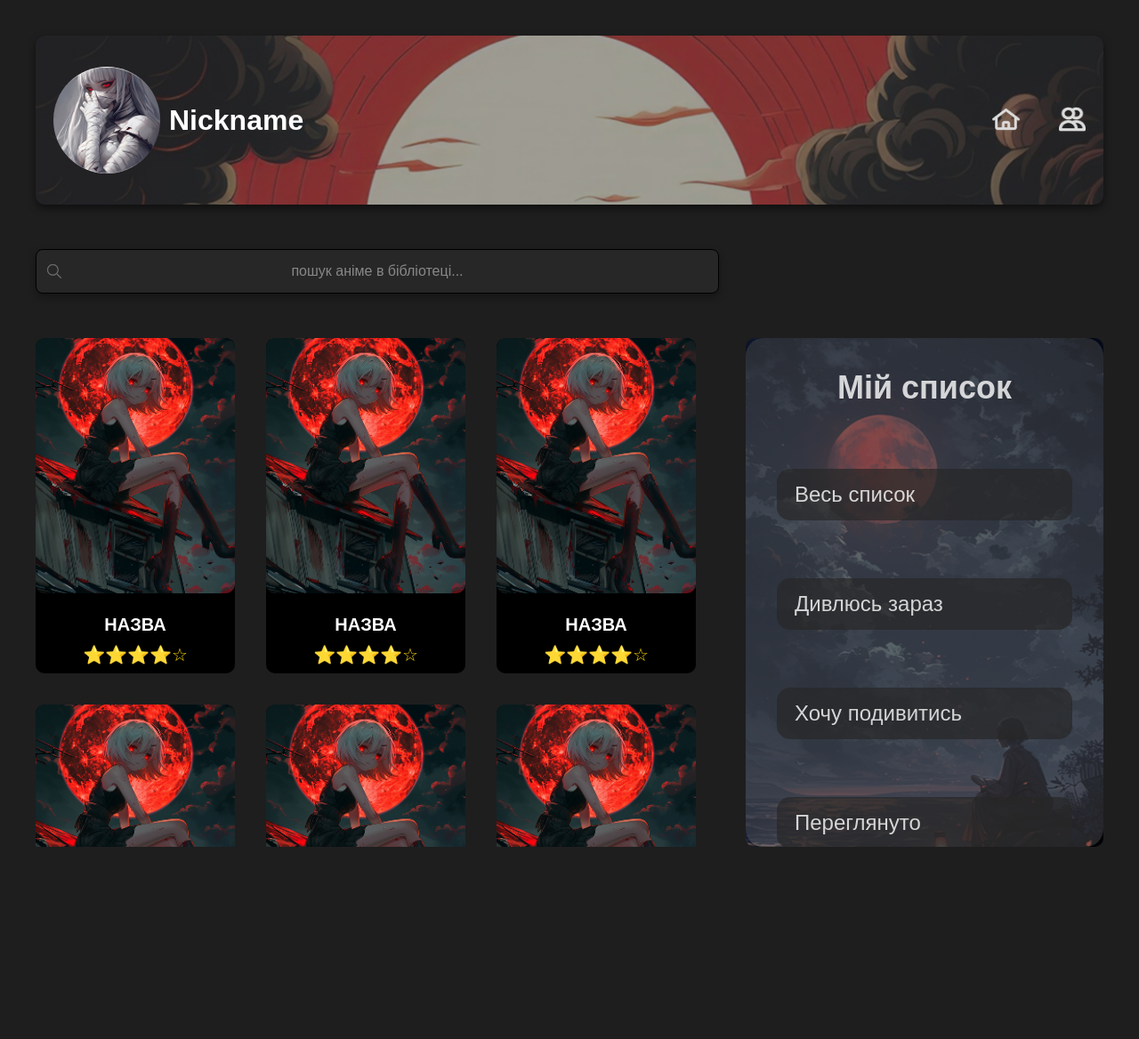
After one commit to ArturVyklynets/animetracker, a Flask app: page /userpage in a window 1280 px wide. The commit adds this page. Shown: the top 1168 px of the page at 89% size. Run offline with Flask 3, Linux system fonts and the light colour scheme.

Commit message:
Add userPage

```diff
--- a/app/config.py
+++ b/app/config.py
@@ -9,4 +9,4 @@ class Config:
     SQLALCHEMY_DATABASE_URI = uri
     SQLALCHEMY_TRACK_MODIFICATIONS = False
     DB_ENABLED = bool(uri)
-    DB_ENABLED = False
+    # DB_ENABLED = False
--- a/app/routes.py
+++ b/app/routes.py
@@ -1,6 +1,8 @@
+import requests
 from flask import Blueprint, render_template
 from flask import redirect, url_for
 from .config import Config
+
 
 main = Blueprint("main", __name__)
 
@@ -34,3 +36,47 @@ def test_db():
 @main.route('/404')
 def page_not_found():
     return render_template('404.html'), 404
+
+@main.route('/userpage')
+def get_user_page():
+    return render_template('userPage.html')
+
+@main.route('/category/<slug>')
+def category_anime(slug):
+    if Config.DB_ENABLED:
+        category = Category.query.filter_by(slug=slug).first_or_404()
+        genre_name = category.slug
+    else:
+        category = next((c for c in fake_categories if c["slug"] == slug), None)
+        if not category:
+            return redirect(url_for('main.page_not_found'))
+        genre_name = category["name"]
+
+    query = """
+    query ($genre: String) {
+      Page(perPage: 10) {
+        media(genre_in: [$genre], type: ANIME) {
+          id
+          title {
+            romaji
+          }
+          coverImage {
+            large
+          }
+          averageScore
+        }
+      }
+    }
+    """
+
+    variables = {"genre": genre_name}
+    print("Genre sent to AniList:", genre_name)
+    response = requests.post("https://graphql.anilist.co", json={"query": query, "variables": variables})
+
+    if response.status_code != 200:
+        return render_template('error.html', message="Помилка при запиті до API")
+
+    anime_list = response.json()["data"]["Page"]["media"]
+    print("Отримано:", anime_list)
+
+    return render_template('category_anime.html', category=category, anime_list=anime_list)
--- /dev/null
+++ b/app/static/css/userPage.css
@@ -0,0 +1,397 @@
+* {
+  box-sizing: border-box;
+  margin: 0;
+  padding: 0;
+  font-family: sans-serif;
+}
+
+body {
+  background-color: #1e1e1e;
+  color: white;
+}
+
+.container {
+  padding: 20px;
+  margin: 0 auto;
+  max-width: 1780px;
+}
+
+.header {
+  display: flex;
+  justify-content: space-between;
+  align-items: center;
+  background: url('/static/images/freepik__expand.png') no-repeat center/cover;
+  padding: 20px;
+  border-radius: 10px;
+  margin-bottom: 20px;
+  height: 354px;
+}
+
+.profile {
+  display: flex;
+  align-items: center;
+  gap: 10px;
+}
+
+.avatar {
+  width: 60px;
+  height: 60px;
+  border-radius: 50%;
+}
+
+.nickname {
+  font-size: 1.5rem;
+  font-weight: bold;
+}
+
+.header-icons {
+  display: flex;
+  gap: 10px;
+  align-items: center;
+}
+
+.icon-btn {
+  background: none;
+  border: none;
+  padding: 5px;
+  cursor: pointer;
+}
+
+.icon-btn img {
+  width: 30px;
+  height: 30px;
+  object-fit: contain;
+}
+
+.search-bar {
+  margin: 20px 0;
+}
+
+.search-bar input {
+  width: 100%;
+  max-width: 768px;
+  padding: 10px;
+  border-radius: 10px;
+  border: none;
+  font-size: 1rem;
+  background-color: rgba(39, 39, 39, 1);
+  color: white;
+  display: block;
+}
+
+.content {
+  display: flex;
+
+}
+
+.anime-grid {
+  display: flex;
+  flex-wrap: wrap;
+  gap: 35px;
+  flex: 1;
+  max-width: 968px;
+}
+
+.anime-card {
+  background: #000000;
+  border-radius: 10px;
+  text-align: center;
+  width: 224px;
+  height: 322px;
+}
+
+.anime-img {
+  width: 100%;
+  height: 230px;
+  border-radius: 10px;
+  object-fit: cover;
+}
+
+.anime-title {
+  font-weight: bold;
+  margin: 10px 0 5px;
+  font-size: 1.2rem;
+}
+
+.stars {
+  color: gold;
+  margin-top: 10px;
+}
+
+.sidebar {
+  width: 412px;
+  height: 572px;
+  background-image: url('foto3.png');
+  background-size: cover;
+  background-position: center;
+  border-radius: 10px;
+  overflow: hidden;
+  flex-shrink: 0;
+}
+
+.sidebar-overlay {
+  width: 100%;
+  height: 100%;
+  background: rgba(61, 61, 61, 0.6);
+  padding: 35px;
+  display: flex;
+  flex-direction: column;
+  justify-content: flex-start;
+  gap: 20px;
+  color: white;
+}
+
+.sidebar h1 {
+  font-size: 1.5rem;
+  margin-bottom: 30px;
+}
+
+.sidebar button {
+  background-color: rgba(39, 39, 39, 0.7);
+  color: white;
+  border: none;
+  padding: 15px;
+  border-radius: 6px;
+  cursor: pointer;
+  text-align: left;
+  font-size: 1rem;
+  width: 100%;
+}
+* {
+  margin: 0;
+  padding: 0;
+  box-sizing: border-box;
+  font-family: 'Poppins', sans-serif;
+}
+
+body {
+  background-color: #1E1E1E;
+  color: white;
+  padding: 20px;
+}
+
+.container {
+  max-width: 1600px;
+  margin: 0 auto;
+}
+
+.header {
+  position: relative;
+  background-image: url('/static/images/freepik__expand.png');
+  background-size: cover;
+  background-position: center;
+  height: 190px;
+  border-radius: 10px;
+  padding: 20px;
+  display: flex;
+  justify-content: space-between;
+  align-items: center;
+  margin-bottom: 20px;
+}
+
+.header::before {
+  content: "";
+  position: absolute;
+  top: 0;
+  left: 0;
+  right: 0;
+  bottom: 0;
+  background-color: rgba(64, 64, 64, 0.5);
+  box-shadow: 0 4px 8px rgba(0, 0, 0, 0.5);
+  border-radius: 10px;
+  z-index: 1;
+}
+
+.header>* {
+  position: relative;
+  z-index: 2;
+}
+
+
+.profile {
+  display: flex;
+  align-items: center;
+  gap: 10px;
+}
+
+.avatar {
+  width: 120px;
+  height: 120px;
+  border-radius: 50%;
+  object-fit: cover;
+}
+
+.nickname {
+  font-size: 32px;
+  font-weight: bold;
+}
+
+.header-icons {
+  display: flex;
+  gap: 35px;
+}
+
+.icon-btn {
+  background: none;
+  border: none;
+  cursor: pointer;
+}
+
+.icon-btn img {
+  width: 39px;
+  height: 28px;
+}
+
+.icon-btn_2 {
+  background: none;
+  border: none;
+  cursor: pointer;
+}
+
+.icon-btn_2 img {
+  width: 30px;
+  height: 28px;
+}
+
+.search-bar {
+  margin-bottom: 50px;
+  margin-top: 50px;
+  width: 1000px;
+}
+
+
+.search-bar input {
+  width: 100%;
+  text-align: center;
+  height: 50px;
+  font-size: 16px;
+  border-radius: 8px;
+  border: 1px solid #000000;
+  box-shadow: 0 4px 8px rgba(0, 0, 0, 0.3);
+  background-color: rgba(39, 39, 39, 1);
+}
+
+.search-bar input::placeholder {
+  color: #888;
+  /* Колір підказки */
+}
+
+.search-bar input {
+  background-image: url('/static/images/Search_Magnifying_Glass.png');
+  background-repeat: no-repeat;
+  background-position: 10px center;
+  background-size: 20px 20px;
+}
+
+
+.content {
+  display: flex;
+  gap: 20px;
+  justify-content: space-between;
+}
+
+/* Anime grid */
+.anime-grid {
+  display: flex;
+  flex-wrap: wrap;
+  gap: 35px;
+  height: 572px;
+  width: 1100px;
+  overflow-y: auto;
+
+}
+
+.anime-grid::-webkit-scrollbar {
+  width: 20px;
+}
+
+.anime-grid::-webkit-scrollbar-track {
+  background: #797878;
+  border-radius: 10px;
+}
+
+.anime-grid::-webkit-scrollbar-thumb {
+  background: #3b3b3b;
+  border-radius: 10px;
+}
+
+
+.anime-card {
+  width: 224px;
+  height: 377px;
+  background: #000000;
+  border-radius: 10px;
+
+}
+
+.anime-img {
+  width: 100%;
+  height: 287px;
+  border-radius: 10px;
+  object-fit: cover;
+  margin-bottom: 10px;
+}
+
+.anime-title {
+
+  font-size: 20px;
+  margin-bottom: 10px;
+  text-align: center;
+}
+
+.stars {
+  color: gold;
+  text-align: center;
+  font-size: 20px;
+}
+
+
+.sidebar {
+  width: 402px;
+  height: 572px;
+  background-image: url('/static/images/foto3.png');
+  background-size: cover;
+  border-radius: 10px;
+  position: relative;
+  flex-shrink: 0;
+
+}
+
+.sidebar-overlay {
+  position: absolute;
+  top: 0;
+  left: 0;
+  width: 100%;
+  height: 100%;
+  background: rgba(61, 61, 61, 0.6);
+  box-shadow: 0 4px 8px rgba(0, 0, 0, 0.9);
+  padding: 35px;
+  display: flex;
+  flex-direction: column;
+  border-radius: 20px;
+}
+
+.sidebar h1 {
+  color: rgba(255, 255, 255, 0.8);
+  font-size: 36px;
+  text-align: center;
+  margin-bottom: 50px;
+}
+
+.sidebar button {
+  background: rgba(39, 39, 39, 0.7);
+  color: rgba(255, 255, 255, 0.8);
+  border: none;
+  padding: 15px 20px;
+  border-radius: 15px;
+  margin-bottom: 45px;
+  font-size: 24px;
+  text-align: left;
+  cursor: pointer;
+  /* transition: background 0.3s; */
+
+}
+
+.sidebar button:hover {
+  background: rgba(39, 39, 39, 0.9);
+}
--- a/app/templates/index.html
+++ b/app/templates/index.html
@@ -26,7 +26,7 @@
     <div class="categorie">
       <span class="title-in-categorie">Категорії</span>
       {% for category in categories %}
-      <a href="#">{{ category.name }}</a>
+      <a href="{{ url_for('main.category_anime', slug=category.slug) }}">{{ category.name }}</a>
       {% endfor %}
     </div>
     <div class="log-out">
--- /dev/null
+++ b/app/templates/userPage.html
@@ -0,0 +1,120 @@
+<!DOCTYPE html>
+<html lang="uk">
+
+<head>
+    <meta charset="UTF-8">
+    <meta name="viewport" content="width=device-width, initial-scale=1.0">
+    <title>Userpage</title>
+    <link rel="stylesheet" href="{{ url_for('static', filename='css/userPage.css') }}">
+</head>
+
+<body>
+    <div class="container">
+        <!-- Header -->
+        <header class="header">
+            <div class="profile">
+                <img src="{{url_for('static',filename='images/Ellipse.jpg')}}" alt="Avatar" class="avatar">
+                <span class="nickname">Nickname</span>
+            </div>
+            <div class="header-icons">
+                <button class="icon-btn">
+                    <img src="{{url_for('static',filename='images/home.png')}}" alt="Friends">
+                </button>
+                <button class="icon-btn_2">
+                    <img src="{{url_for('static',filename='images/Icon (1).png')}}" alt="Home">
+                </button>
+            </div>
+        </header>
+
+        <!-- Search bar -->
+        <div class="search-bar">
+            <input type="text" placeholder="пошук аніме в бібліотеці...">
+        </div>
+
+        <!-- Main content -->
+        <div class="content">
+            <!-- Anime grid -->
+            <div class="anime-grid">
+                <!-- Anime cards - repeat 12 times -->
+                <div class="anime-card">
+                    <img src="{{url_for('static',filename='images/Rectangle 19.jpg')}}" alt="Anime" class="anime-img">
+                    <div class="anime-title">НАЗВА</div>
+                    <div class="stars">⭐⭐⭐⭐☆</div>
+                </div>
+                <div class="anime-card">
+                    <img src="{{url_for('static',filename='images/Rectangle 19.jpg')}}" alt="Anime" class="anime-img">
+                    <div class="anime-title">НАЗВА</div>
+                    <div class="stars">⭐⭐⭐⭐☆</div>
+                </div>
+                <div class="anime-card">
+                    <img src="{{url_for('static',filename='images/Rectangle 19.jpg')}}" alt="Anime" class="anime-img">
+                    <div class="anime-title">НАЗВА</div>
+                    <div class="stars">⭐⭐⭐⭐☆</div>
+                </div>
+                <div class="anime-card">
+                    <img src="{{url_for('static',filename='images/Rectangle 19.jpg')}}" alt="Anime" class="anime-img">
+                    <div class="anime-title">НАЗВА</div>
+                    <div class="stars">⭐⭐⭐⭐☆</div>
+                </div>
+                <div class="anime-card">
+                    <img src="{{url_for('static',filename='images/Rectangle 19.jpg')}}" alt="Anime" class="anime-img">
+                    <div class="anime-title">НАЗВА</div>
+                    <div class="stars">⭐⭐⭐⭐☆</div>
+                </div>
+                <div class="anime-card">
+                    <img src="{{url_for('static',filename='images/Rectangle 19.jpg')}}" alt="Anime" class="anime-img">
+                    <div class="anime-title">НАЗВА</div>
+                    <div class="stars">⭐⭐⭐⭐☆</div>
+                </div>
+                <div class="anime-card">
+                    <img src="{{url_for('static',filename='images/Rectangle 19.jpg')}}" alt="Anime" class="anime-img">
+                    <div class="anime-title">НАЗВА</div>
+                    <div class="stars">⭐⭐⭐⭐☆</div>
+                </div>
+                <div class="anime-card">
+                    <img src="{{url_for('static',filename='images/Rectangle 19.jpg')}}" alt="Anime" class="anime-img">
+                    <div class="anime-title">НАЗВА</div>
+                    <div class="stars">⭐⭐⭐⭐☆</div>
+                </div>
+                <div class="anime-card">
+                    <img src="{{url_for('static',filename='images/Rectangle 19.jpg')}}" alt="Anime" class="anime-img">
+                    <div class="anime-title">НАЗВА</div>
+                    <div class="stars">⭐⭐⭐⭐☆</div>
+                </div>
+                <div class="anime-card">
+                    <img src="{{url_for('static',filename='images/Rectangle 19.jpg')}}" alt="Anime" class="anime-img">
+                    <div class="anime-title">НАЗВА</div>
+                    <div class="stars">⭐⭐⭐⭐☆</div>
+                </div>
+                <div class="anime-card">
+                    <img src="{{url_for('static',filename='images/Rectangle 19.jpg')}}" alt="Anime" class="anime-img">
+                    <div class="anime-title">НАЗВА</div>
+                    <div class="stars">⭐⭐⭐⭐☆</div>
+                </div>
+                <div class="anime-card">
+                    <img src="{{url_for('static',filename='images/Rectangle 19.jpg')}}" alt="Anime" class="anime-img">
+                    <div class="anime-title">НАЗВА</div>
+                    <div class="stars">⭐⭐⭐⭐☆</div>
+                </div>
+                <div class="anime-card">
+                    <img src="{{url_for('static',filename='images/Rectangle 19.jpg')}}" alt="Anime" class="anime-img">
+                    <div class="anime-title">НАЗВА</div>
+                    <div class="stars">⭐⭐⭐⭐☆</div>
+                </div>
+            </div>
+
+            <!-- Sidebar -->
+            <aside class="sidebar">
+                <div class="sidebar-overlay">
+                    <h1>Мій список</h1>
+                    <button>Весь список</button>
+                    <button>Дивлюсь зараз</button>
+                    <button>Хочу подивитись</button>
+                    <button>Переглянуто</button>
+                </div>
+            </aside>
+        </div>
+    </div>
+</body>
+
+</html>
```
Also changed, not shown: app/fake_data.py (+20 -21 lines), app/templates/category_anime.html (added, +14 -0 lines), app/static/images/Ellipse.jpg (added), app/static/images/Icon (1).png (added), app/static/images/Rectangle 19.jpg (added), app/static/images/Search_Magnifying_Glass.png (added), app/static/images/foto3.png (added), app/static/images/freepik__expand.png (added), app/static/images/home.png (added).
